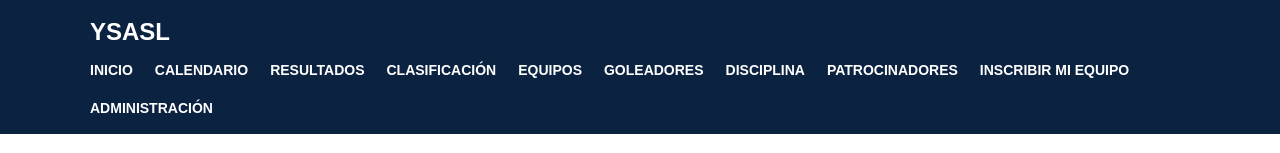
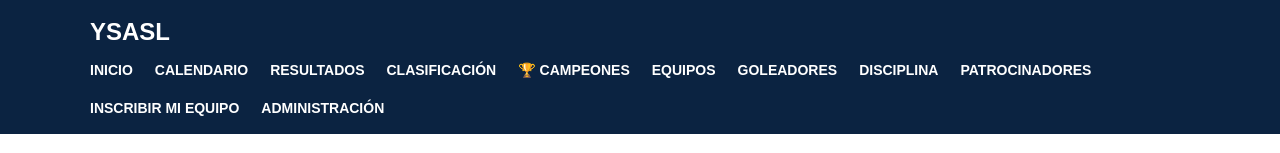
Before and after one commit to PrimoRz1/ysasl-website, a Next.js app: page / in a window 1280 px wide. Shown: the top 153 px of the page. Built offline with nearby package versions, Linux system fonts and the light colour scheme; no server answers; the database is empty.

Commit message:
Update layout.js

```diff
--- a/app/layout.js
+++ b/app/layout.js
@@ -56,6 +56,11 @@ export default function RootLayout({ children }) {
               <Link href="/clasificacion" style={linkStyle}>
                 CLASIFICACIÓN
               </Link>
+
+<Link href="/campeones" style={linkStyle}>
+  🏆 CAMPEONES
+</Link>
+
 
               <Link href="/equipos" style={linkStyle}>
                 EQUIPOS
```
